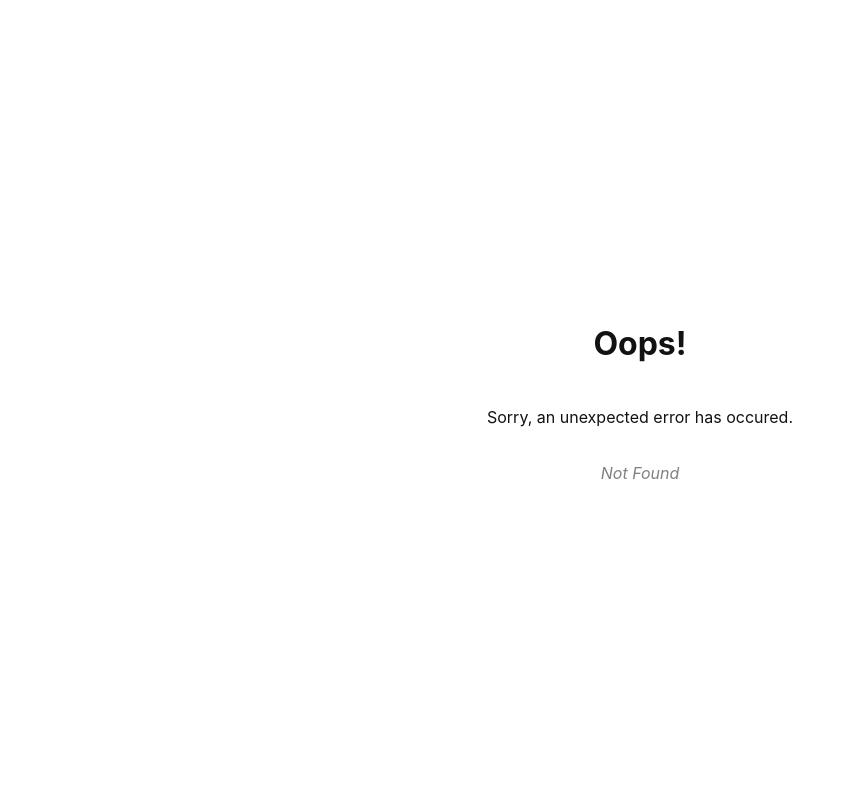
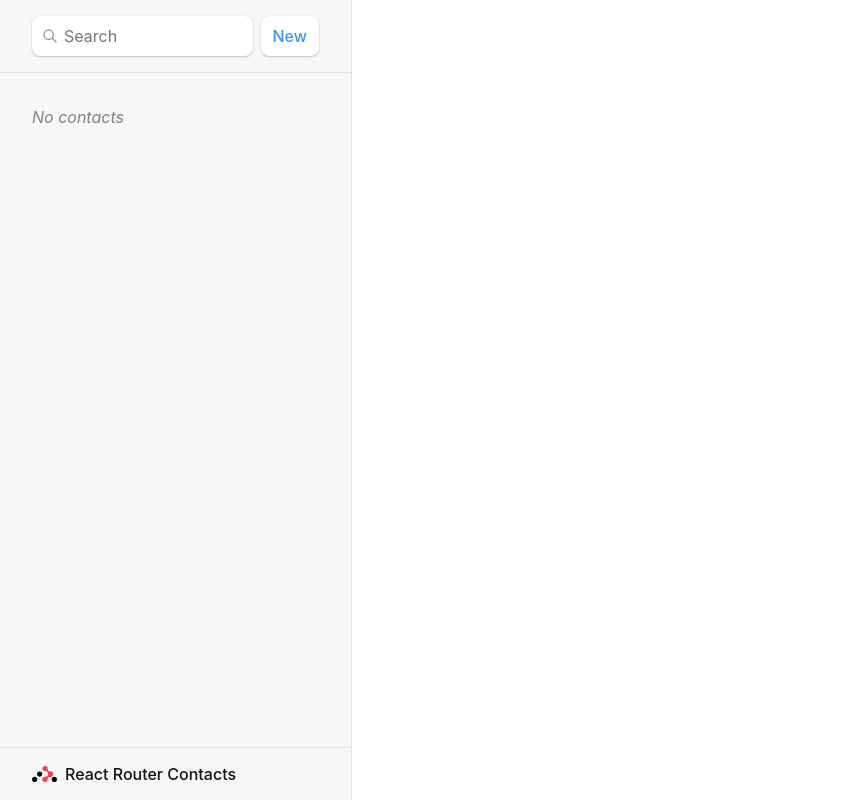
Before and after one commit to ulrichmabou/contacts-app-react-router-tut, a React (Vite) app: page /contacts/1/destroy in a window 1280 px wide. Before the commit this address had no page. Shown: the whole page, without its empty margins (0-851 px from the left). Built offline with nearby package versions, Linux system fonts and the light colour scheme.

Commit message:
added ability to delete contatcs

```diff
--- a/src/main.jsx
+++ b/src/main.jsx
@@ -11,6 +11,7 @@
 import EditContact, {
   action as editAction,
 } from './routes/edit';
+import { action as destroyAction } from "./routes/destroy";
 import ErrorPage from './error-page';
 import './index.css';
 
@@ -33,6 +34,10 @@
         loader: contactLoader,
         action: editAction,
       },
+      {
+        path: "contacts/:contactId/destroy",
+        action: destroyAction,
+      },
     ],
   },
 ]);
--- /dev/null
+++ b/src/routes/destroy.jsx
@@ -0,0 +1,7 @@
+import { redirect } from "react-router-dom";
+import { deleteContact } from "../contacts";
+
+export async function action({ params }) {
+    await deleteContact(params.contactId);
+    return redirect("/");
+}
--- a/src/routes/root.jsx
+++ b/src/routes/root.jsx
@@ -1,9 +1,10 @@
 import {
     Outlet,
     NavLink,
-    useLoaderData,
     Form,
     redirect,
+    useLoaderData,
+    useNavigation,
 } from "react-router-dom";
 import { getContacts, createContact } from "../contacts";
 
@@ -19,6 +20,7 @@
 
 export default function Root() {
     const { contacts } = useLoaderData();
+    const navigation = useNavigation();
 
     return (
         <>
@@ -81,7 +83,12 @@
                     )}
                 </nav>
             </div>
-            <div id="detail">
+            <div
+                id="detail"
+                className={
+                    navigation.state === "loading" ? "loading" : ""
+                }
+            >
                 <Outlet />
             </div>
         </>
```
